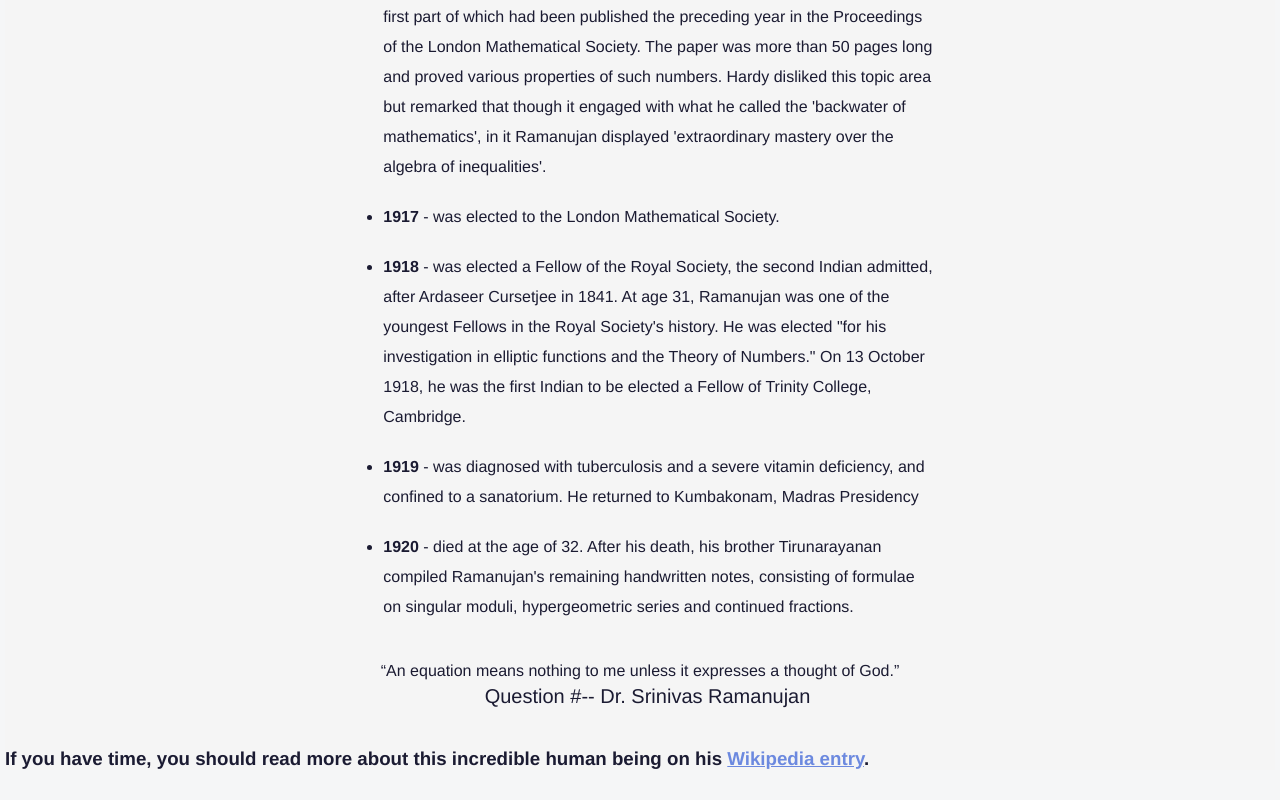
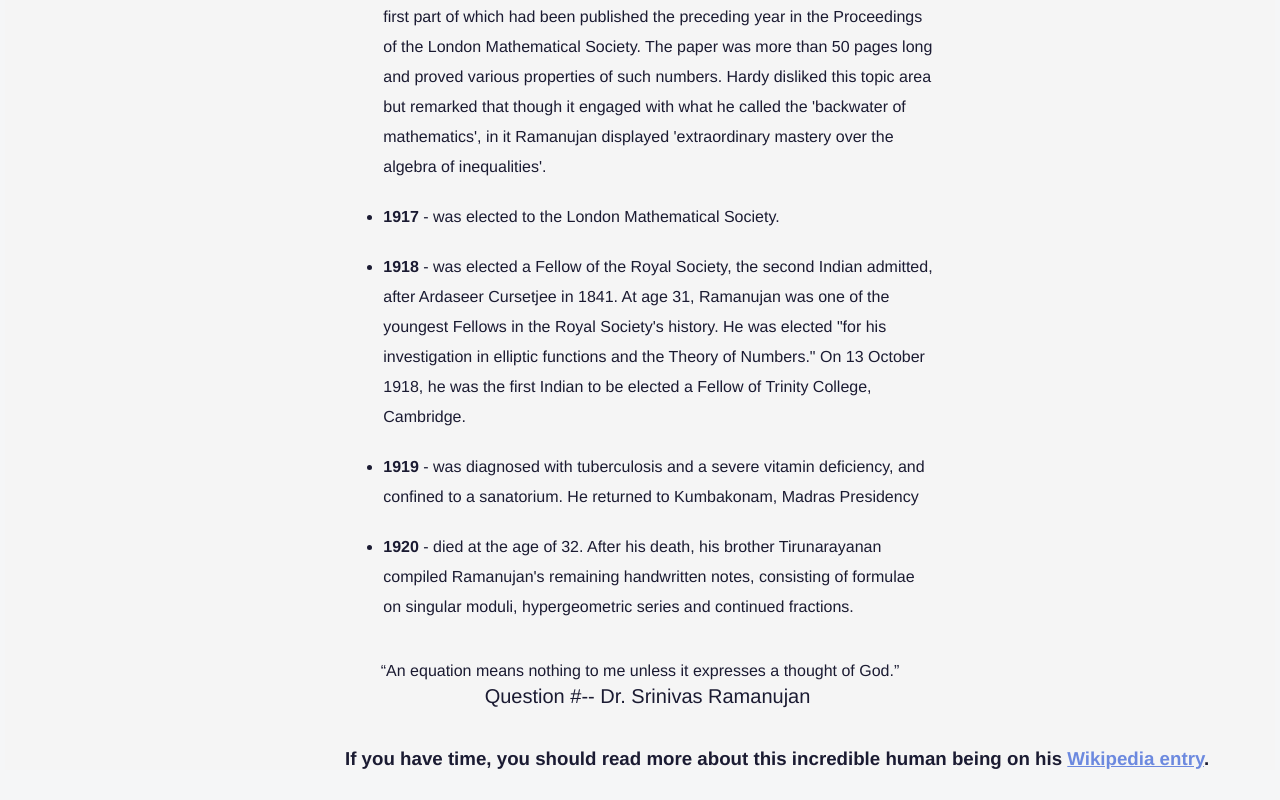
Before and after one commit to GabryOchoa/portfolio-fcc, a React (Create React App) app: page /Tribute-page in a window 1280 px wide. Shown: the part 2241-3041 px from the top of the page. Built offline with nearby package versions, Linux system fonts and the light colour scheme.

Commit message:
modifying styles tribu page

```diff
--- a/src/Tribute-page/style.css
+++ b/src/Tribute-page/style.css
@@ -7,7 +7,7 @@
   margin: 30px 5px;
 }
 
-#title-tribute {
+.header-tribute h1 {
   margin-top: 50px;
   font-size: 40px;
 }
@@ -55,6 +55,10 @@
   margin: 50px 0 20px 0;
 }
 
+.footer-tribute h3 {
+  margin: 20px 0 20px 340px;
+}
+
 span {
   font-weight: bold;
 }
```
